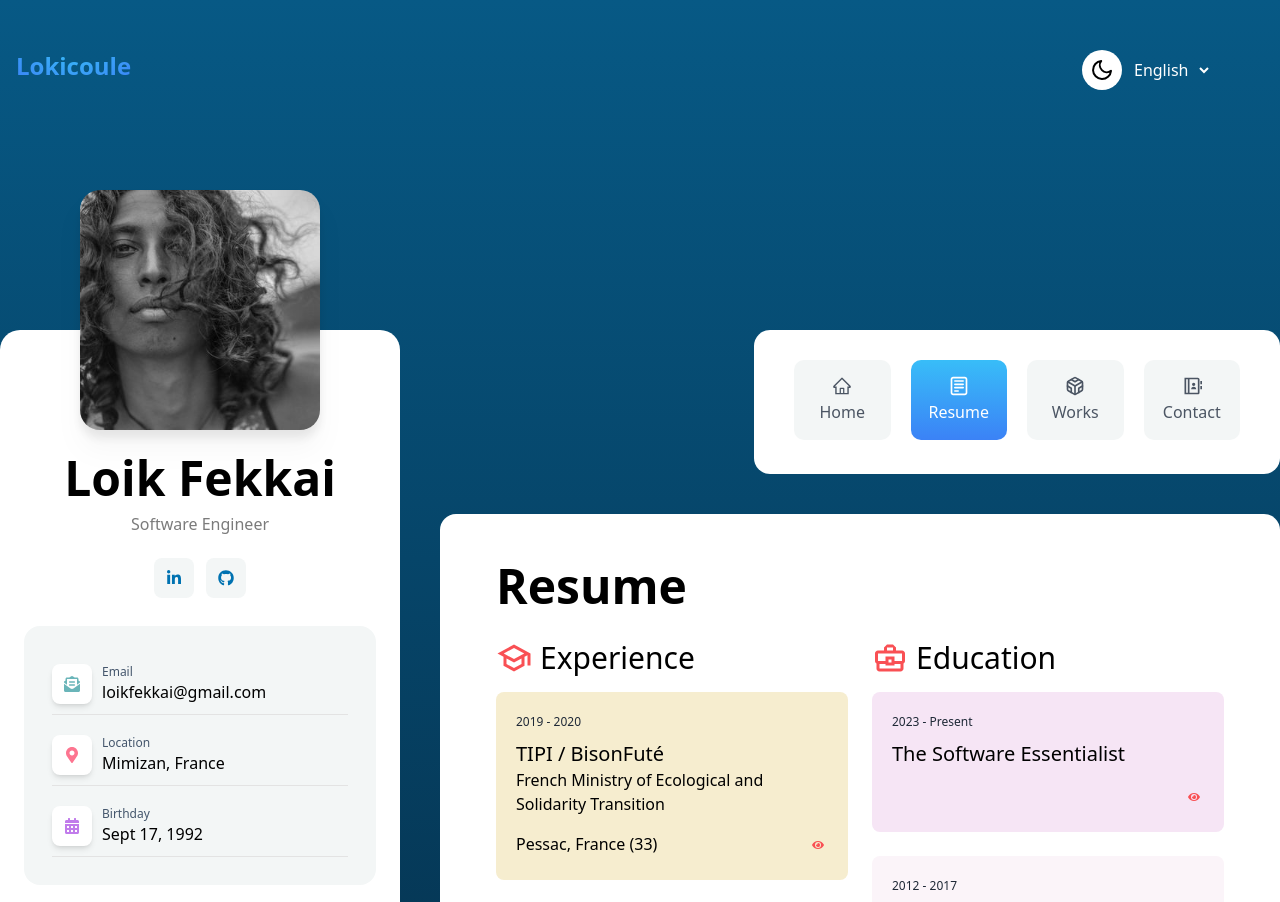
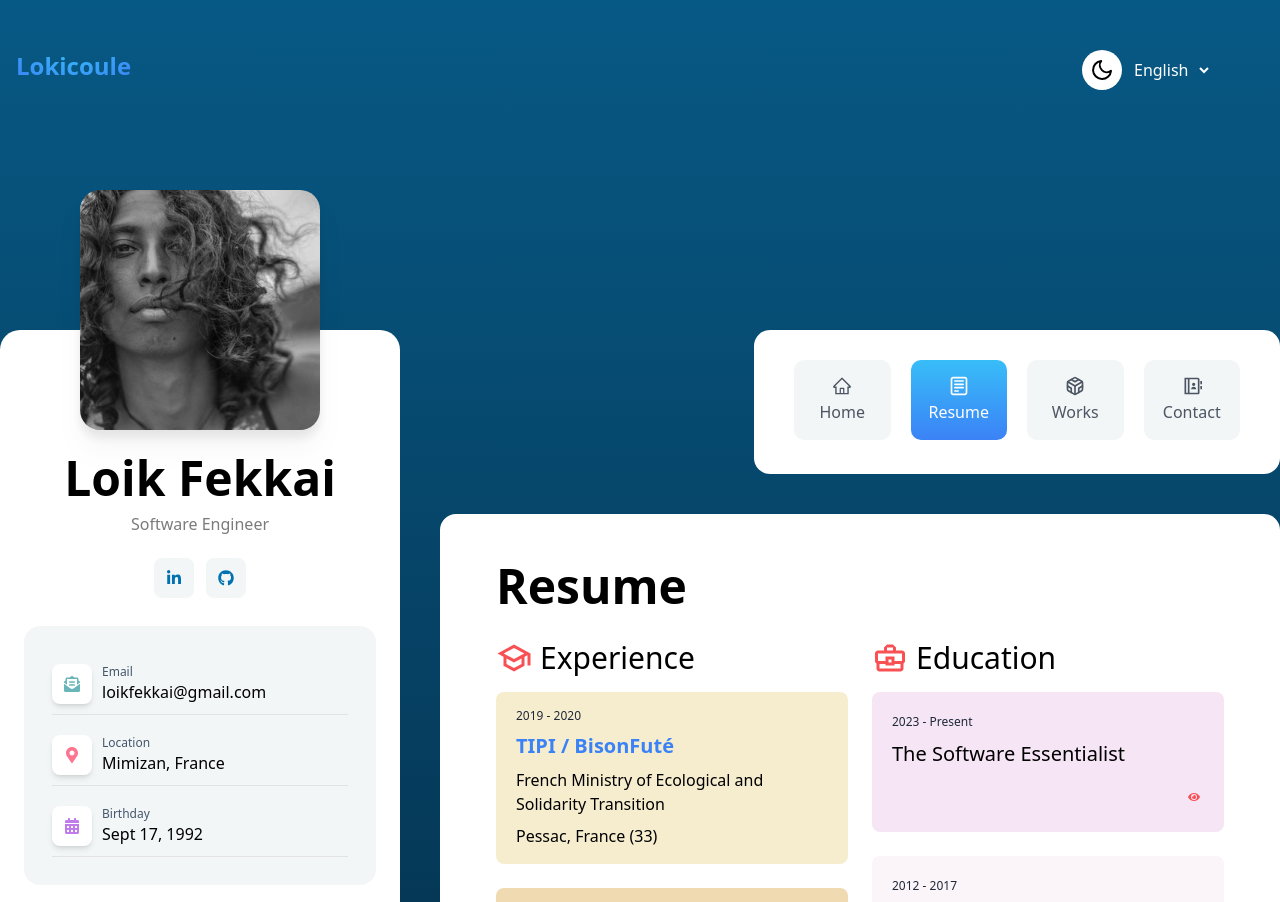
Before and after one commit to Lokicoule/portfolio, a React (Vite) app: page /en/resume in a window 1280 px wide. Shown: the top 902 px of the page. Built offline with nearby package versions, Linux system fonts and the light colour scheme.

Commit message:
style(resume): experience modal button on title

```diff
--- a/src/pages/resume/components/experience/ExperienceModal/ExperienceModal.tsx
+++ b/src/pages/resume/components/experience/ExperienceModal/ExperienceModal.tsx
@@ -1,24 +1,21 @@
-import { FaEye } from "react-icons/fa";
 import Modal from "../../../../../shared/components/modal/Modal";
+import { ExperienceProps } from "../../../ResumeViewModel";
 import ExperienceModalContent from "./ExperienceModalContent";
 import ExperienceModalTitle from "./ExperienceModalTitle";
-import { ExperienceProps } from "../../../ResumeViewModel";
 
 type ExperienceModalProps = {
   experience: ExperienceProps;
+  triggerButton: React.ReactElement;
 };
 
 type ExperienceModalComponent = React.FC<ExperienceModalProps>;
 
-const ExperienceModal: ExperienceModalComponent = ({ experience }) => {
+const ExperienceModal: ExperienceModalComponent = ({
+  experience,
+  triggerButton,
+}) => {
   return (
-    <Modal
-      triggerButton={
-        <button className="text-[#F95054] p-3 rounded-full text-lg lg:text-xs hover:text-white transition-all duration-300 ease-in-out">
-          <FaEye className="inline-block" />
-        </button>
-      }
-    >
+    <Modal triggerButton={triggerButton}>
       <ExperienceModalTitle experience={experience} />
       <ExperienceModalContent experience={experience} />
     </Modal>
--- a/src/pages/resume/components/experience/ExperienceSection.tsx
+++ b/src/pages/resume/components/experience/ExperienceSection.tsx
@@ -33,15 +33,20 @@ const ExperienceSection: ExperienceComponent = ({ items }) => {
             mode === "dark" ? "transparent" : `${colors[idx]}`
           }`}
         >
-          <span className="text-xs text-gray-800 dark:text-[#b7b7b7]">
-            {item.duration}
-          </span>
-          <h3 className="text-xl dark:text-white">{item.name}</h3>
-          <span className="dark:text-[#b7b7b7] ">{item.client.name}</span>
-
-          <div className=" flex justify-between items-center">
+          <div className="flex flex-col space-y-2">
+            <span className="text-xs text-gray-800 dark:text-[#b7b7b7]">
+              {item.duration}
+            </span>
+            <ExperienceModal
+              triggerButton={
+                <button className="text-xl font-bold text-blue-500 hover:text-gray-400 dark:text-gray-400 dark:hover:text-blue-500 text-left">
+                  {item.name}
+                </button>
+              }
+              experience={item}
+            />
+            <span className="dark:text-[#b7b7b7] mt-2">{item.client.name}</span>
             <span className="dark:text-[#b7b7b7]">{item.place}</span>
-            <ExperienceModal experience={item} />
           </div>
         </div>
       ))}
```
